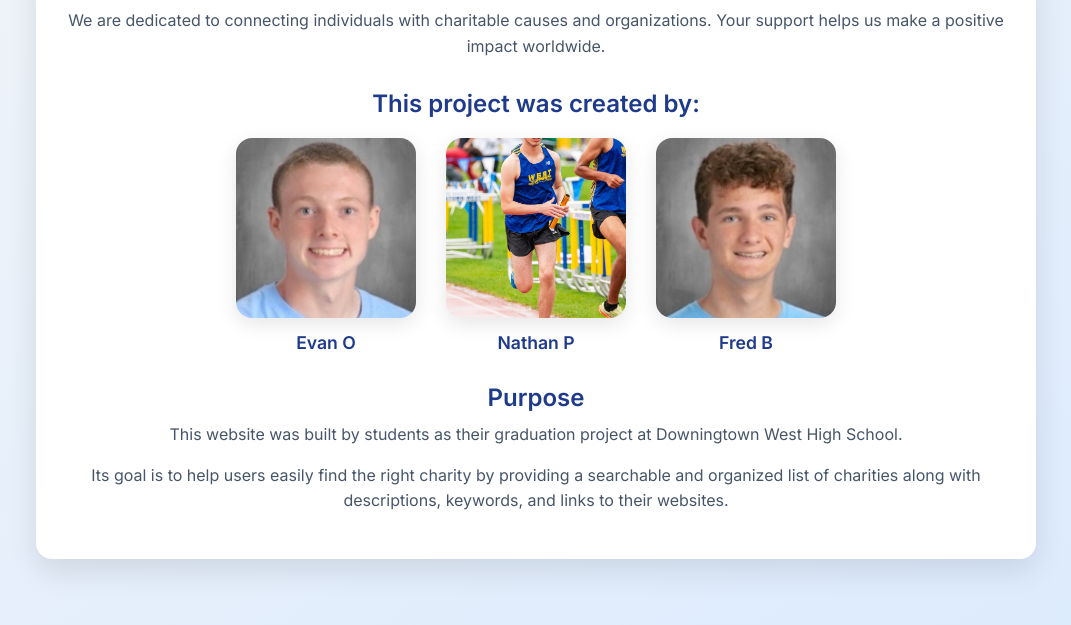
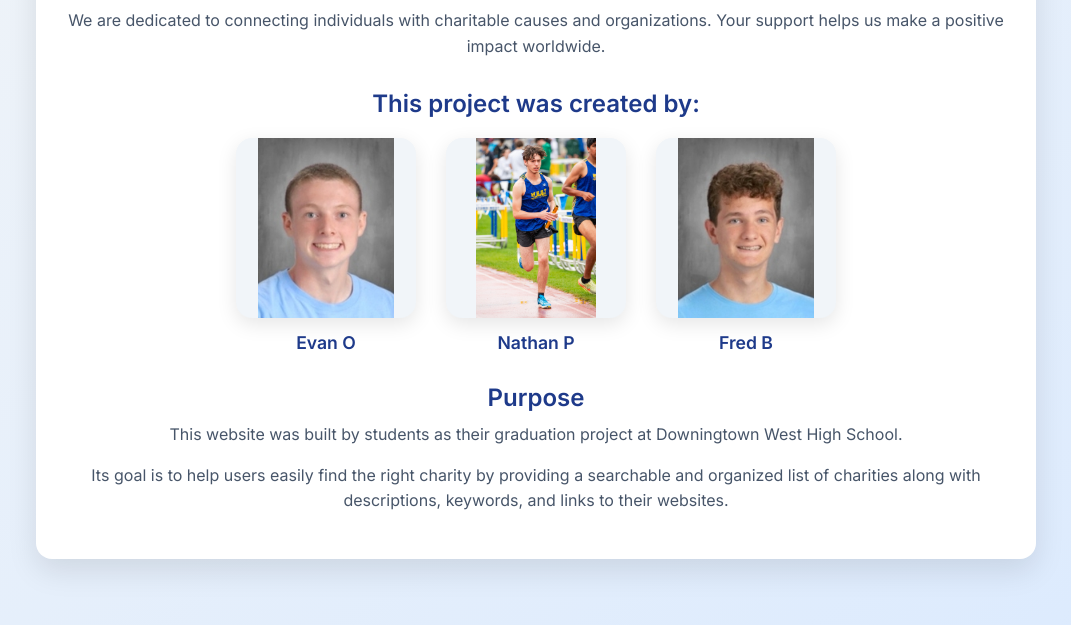
Before and after one commit to charitysearch/online, a plain HTML site: page about.html in a window 1280 px wide. Shown: the part 141-766 px from the top of the page, without its empty margins (104-1175 px from the left). Drawn offline with Linux system fonts and the light colour scheme.

Commit message:
Update about.html

```diff
--- a/about.html
+++ b/about.html
@@ -67,8 +67,9 @@
       height: 180px;
       border-radius: 16px;
       box-shadow: 0 6px 20px rgba(0, 0, 0, 0.1);
-      object-fit: cover;
+      object-fit: contain; /* Show full image without crop */
       object-position: center;
+      background-color: #f1f5f9; /* subtle background if image doesn't fill space */
     }
 
     .photo-caption {
```
